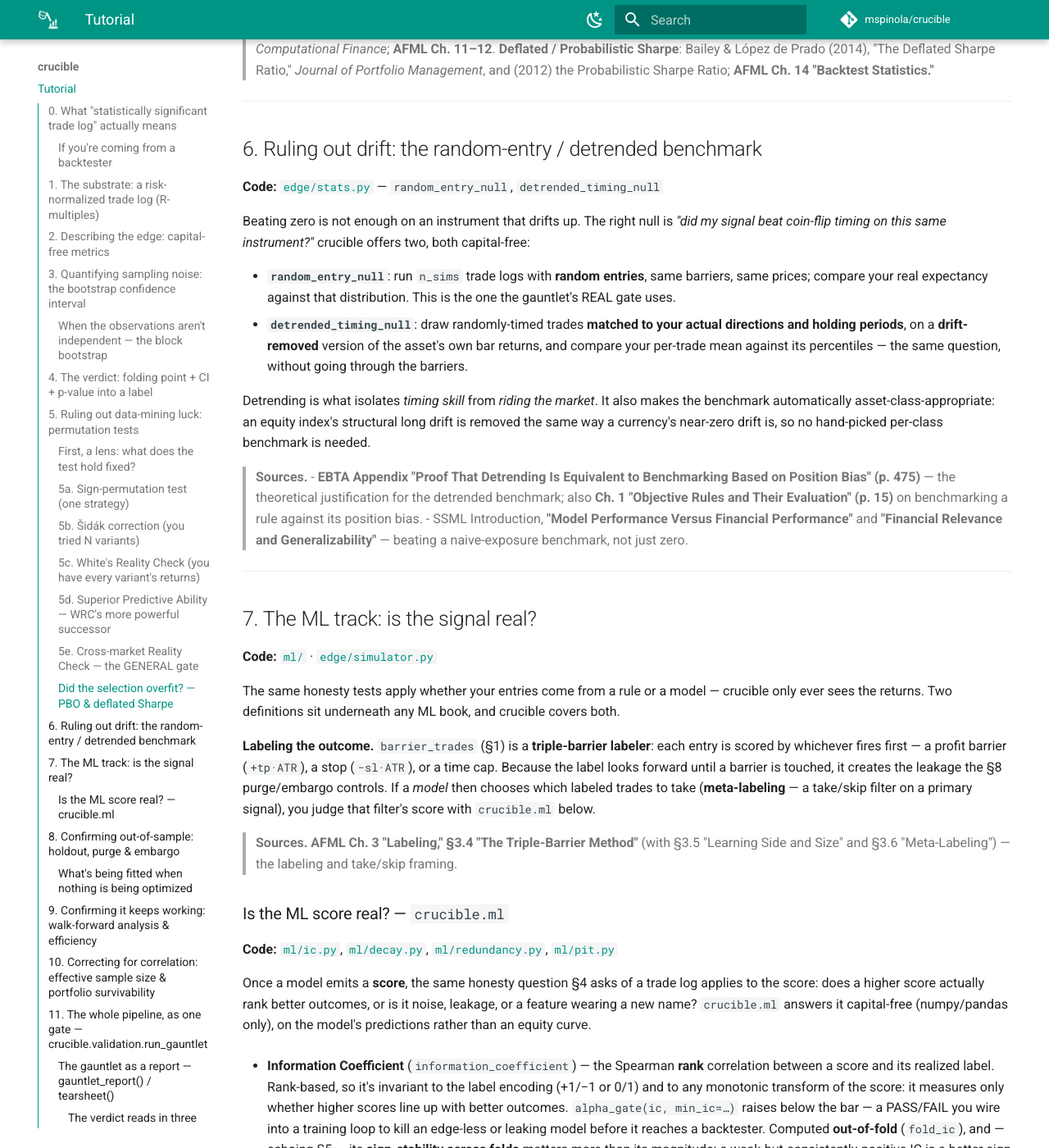
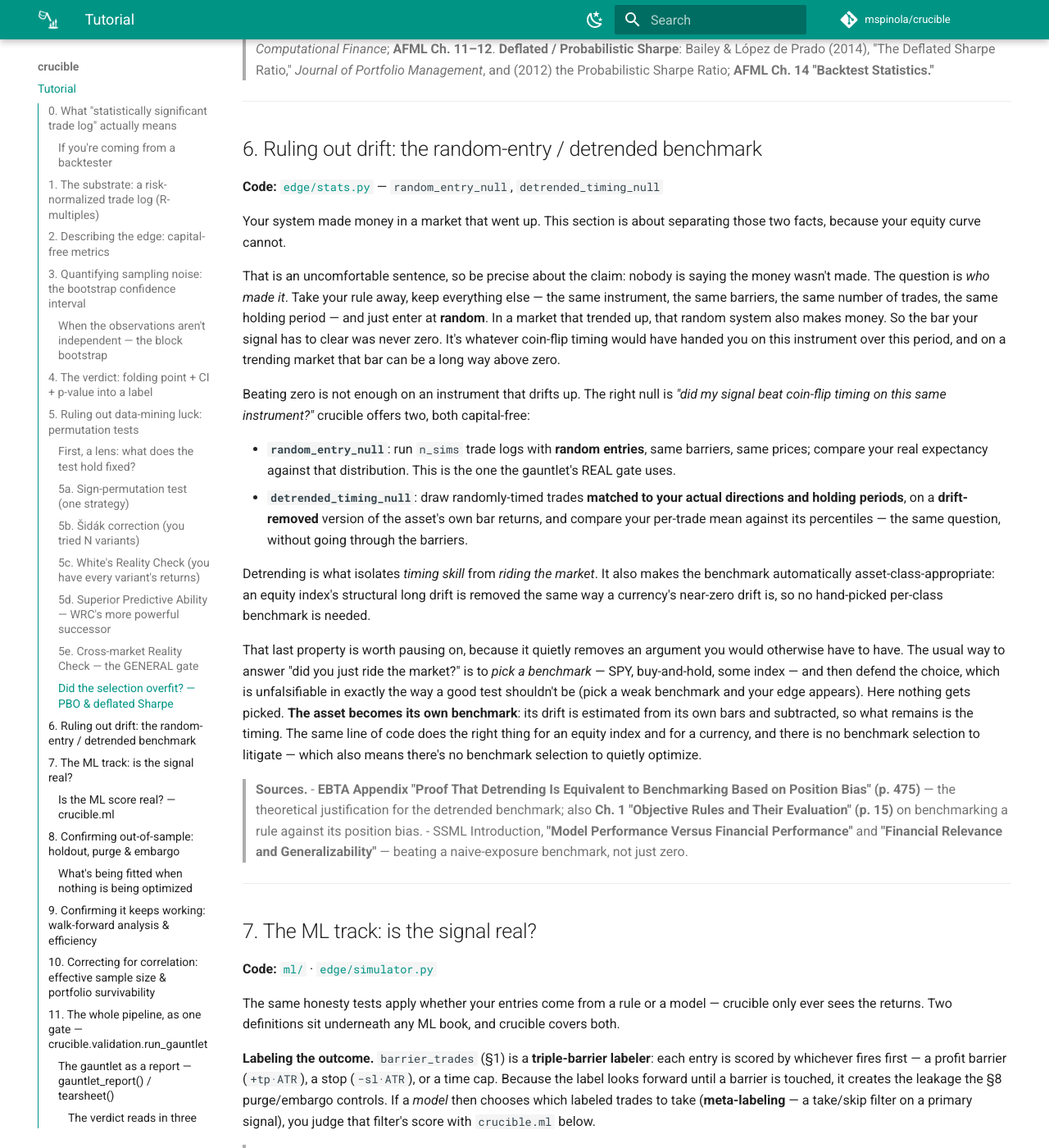
Before and after one commit to mspinola/crucible, an MkDocs documentation site: the page built from docs/index.md, in a window 1280 px wide and 1400 px high, scrolled down 12003 px. Shown: the whole window at 82% size. Built offline with MkDocs 1.6.1 and Material for MkDocs 9.7.7, drawn with Linux system fonts in a browser that asks for light colours; comment, search, counter and statistics services are not loaded.

Commit message:
docs: §6 — name the prior ("it made money in a market that went up")
§6 opened with "Beating zero is not enough on an instrument that drifts
up" — correct, and abstract. It never names what the reader is actually
thinking, which is that the system obviously works because it made money.
So the section reads as a technicality rather than as the thing standing
between them and a false positive.

States the claim plainly (nobody says the money wasn't made — the
question is who made it), then makes the null concrete: take the rule
away, keep the instrument, barriers, trade count and holding period, and
enter at random. In a market that trended, that random system makes money
too — so the bar was never zero.

Also draws out a property §6 already had but never sold: detrending means
no benchmark ever gets picked. The usual way to answer "did you just ride
the market?" is to choose a benchmark and defend the choice — pick a weak
one and your edge appears. Here the asset is its own benchmark, so there
is no selection to litigate, and none to quietly optimize.

Co-Authored-By: Claude Opus 4.8 <noreply@anthropic.com>

```diff
--- a/docs/index.md
+++ b/docs/index.md
@@ -561,6 +561,17 @@ check that runs on a different object than the one the report shows.
 **Code:** [`edge/stats.py`](https://github.com/mspinola/crucible/blob/main/src/crucible/edge/stats.py) — `random_entry_null`,
 `detrended_timing_null`
 
+Your system made money in a market that went up. This section is about separating those two
+facts, because your equity curve cannot.
+
+That is an uncomfortable sentence, so be precise about the claim: nobody is saying the money
+wasn't made. The question is *who made it*. Take your rule away, keep everything else — the same
+instrument, the same barriers, the same number of trades, the same holding period — and just
+enter at **random**. In a market that trended up, that random system also makes money. So the
+bar your signal has to clear was never zero. It's whatever coin-flip timing would have handed
+you on this instrument over this period, and on a trending market that bar can be a long way
+above zero.
+
 Beating zero is not enough on an instrument that drifts up. The right null is *"did my
 signal beat coin-flip timing on this same instrument?"* crucible offers two, both capital-free:
 
@@ -576,6 +587,15 @@ Detrending is what isolates *timing skill* from *riding the market*. It also mak
 benchmark automatically asset-class-appropriate: an equity index's structural long drift is
 removed the same way a currency's near-zero drift is, so no hand-picked per-class benchmark
 is needed.
+
+That last property is worth pausing on, because it quietly removes an argument you would
+otherwise have to have. The usual way to answer "did you just ride the market?" is to *pick a
+benchmark* — SPY, buy-and-hold, some index — and then defend the choice, which is unfalsifiable
+in exactly the way a good test shouldn't be (pick a weak benchmark and your edge appears). Here
+nothing gets picked. **The asset becomes its own benchmark**: its drift is estimated from its own
+bars and subtracted, so what remains is the timing. The same line of code does the right thing
+for an equity index and for a currency, and there is no benchmark selection to litigate — which
+also means there's no benchmark selection to quietly optimize.
 
 > **Sources.**
 > - **EBTA Appendix "Proof That Detrending Is Equivalent to Benchmarking Based on Position
```
